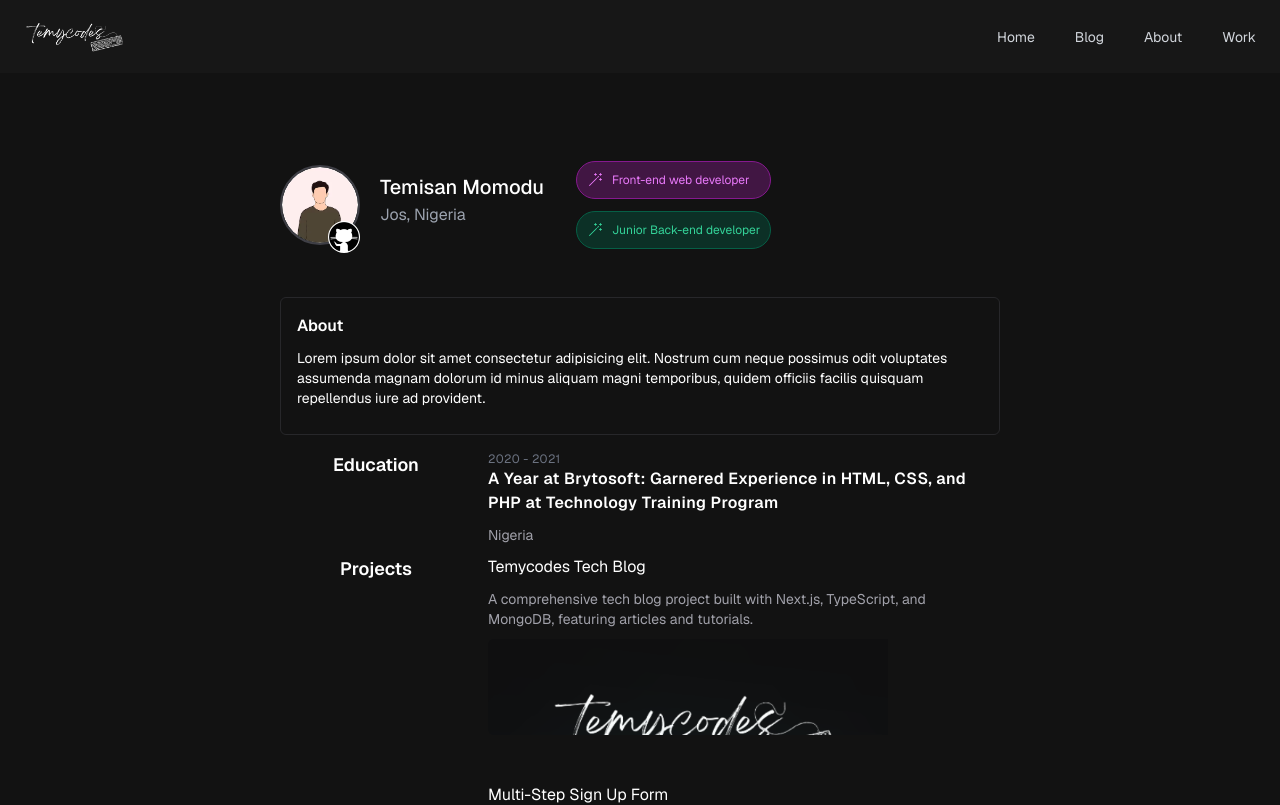
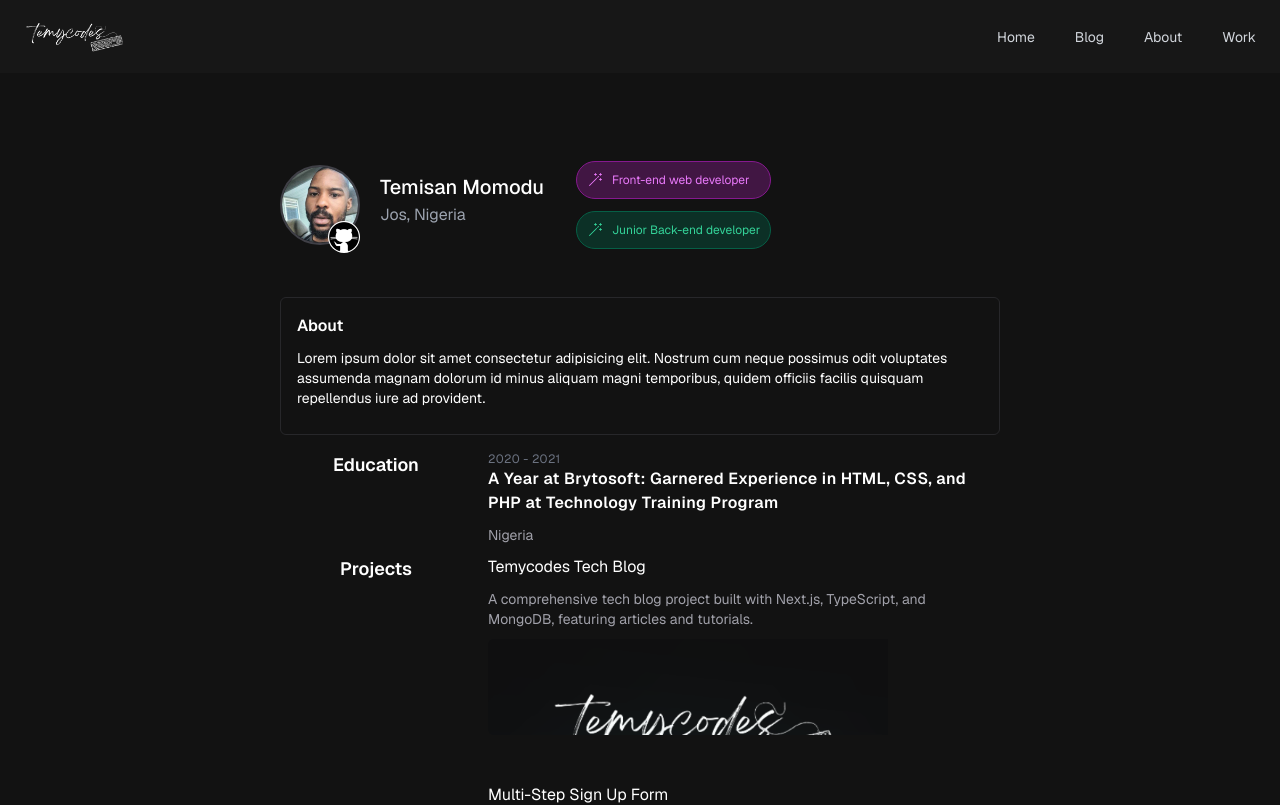
Before and after one commit to temisan0x/blog, a Next.js app: page /about in a window 1280 px wide. Shown: the top 805 px of the page. Built offline with nearby package versions, Linux system fonts and the light colour scheme.

Commit message:
feat: uploaded Temisan profile

```diff
--- a/app/about/page.tsx
+++ b/app/about/page.tsx
@@ -2,7 +2,13 @@ import React from 'react'
 import Uq from '../components/Tems'
 import ProjectsData from '../work/ArtList'
 import Image from 'next/image'
-import Link from 'next/link'
+import Link from 'next/link';
+import { Metadata } from 'next';
+
+export const metadata:Metadata = {
+    title: 'About',
+    description: 'A litle about me ',
+}
 
 export default function AboutPage() {
     return (
--- a/app/components/ui/adminImg.tsx
+++ b/app/components/ui/adminImg.tsx
@@ -1,16 +1,16 @@
 import React from 'react'
 import Image from 'next/image'
-import TemisanProfile from '@/public/uploads/myimage.png'
+import TemisanProfile from '@/public/uploads/Temisan.jpg'
 
 const Temisan = () => {
     return (
         <Image
             src={TemisanProfile}
-            quality={95}
+            quality={100}
             width={300}
             height={300}
             alt="A photo of Temisan"
-            className="rounded-full"
+            className="rounded-full object-fill"
         />
     )
 }
--- a/app/layout.tsx
+++ b/app/layout.tsx
@@ -7,7 +7,7 @@ import Navbar from './components/Navbar'
 import Footer from './components/Footer'
 
 import { baseUrl } from './sitemap'
-import BasicExample from './components/Back2Top'
+import Back2Top from './components/Back2Top'
 
 export const metadata: Metadata = {
     metadataBase: new URL(baseUrl),
@@ -52,7 +52,7 @@ export default async function RootLayout({
                 suppressHydrationWarning={true}
                 className="antialiased flex flex-col"
             >
-                <Navbar /><BasicExample/>
+                <Navbar /><Back2Top/>
                 <main className="md:px-6 px-2 mx-auto max-w-4xl w-full md:max-w-2xl lg:max-w-3xl pt-10 h-auto flex-grow">
                     {children}
                 </main>
--- a/app/work/page.tsx
+++ b/app/work/page.tsx
@@ -1,10 +1,16 @@
 import React from 'react'
 import Card from '../components/Card'
 import ProjectsData from './ArtList'
+import { Metadata } from 'next'
+
+export const metadata: Metadata = {
+    title: 'Work',
+    description: 'The list of my work.'
+}
 
 export default function WorkPage() {
     return (
-        <div className='min-h-screen'>
+        <div className="min-h-screen">
             <div className="grid grid-cols-1 md:grid-cols-2 gap-4">
                 {ProjectsData.map((p, index) => (
                     <Card
```
Also changed, not shown: public/uploads/Temisan.jpg (added), public/uploads/myimage.png (deleted).
